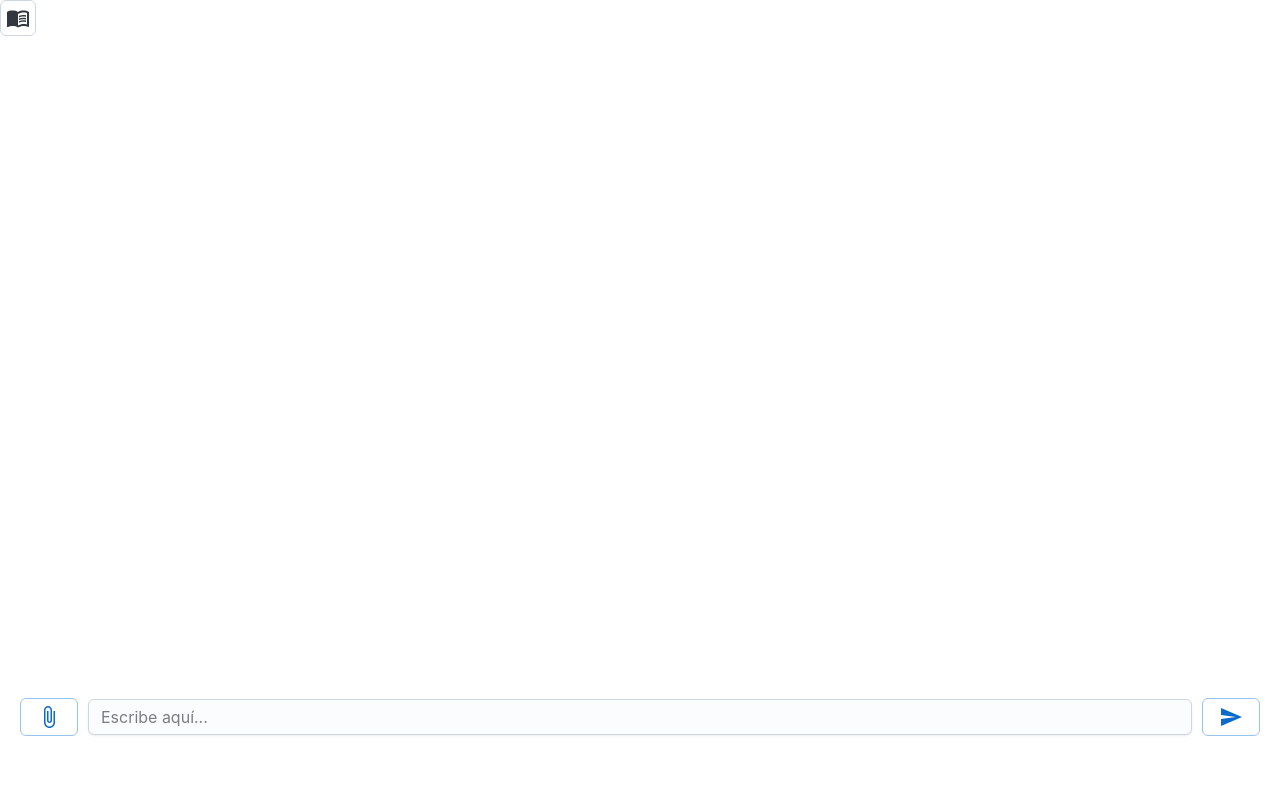
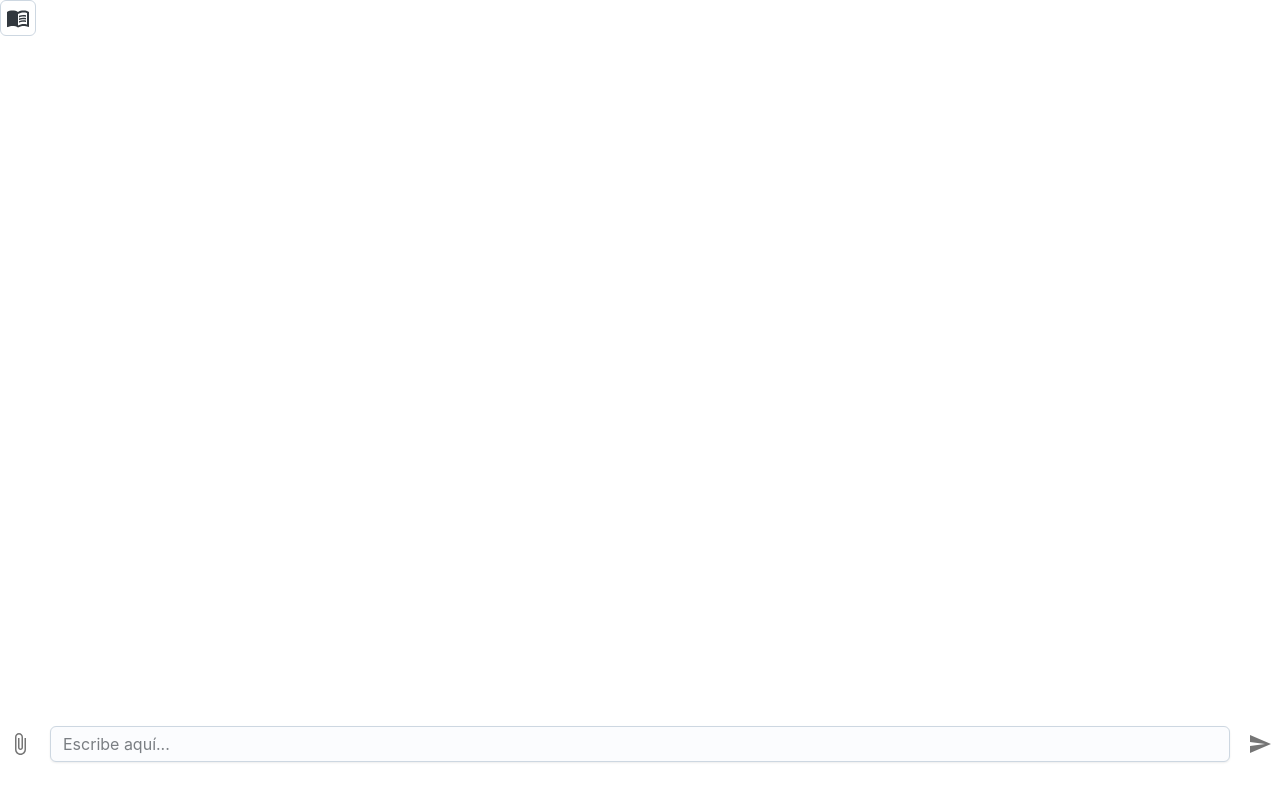
Before and after one commit to TakeshiSenpai/RealmEssay, a React (Create React App) app in the folder king-frontend/: page / in a window 1280 px wide. Built offline with nearby package versions, Linux system fonts and the light colour scheme; sample sign-in values are in the browser's storage.

Commit message:
Ahora puede recibir archivos de .pdf y mejora en los botones, todavía falta el color

```diff
--- a/king-frontend/src/components/ComponenteDeChat.js
+++ b/king-frontend/src/components/ComponenteDeChat.js
@@ -4,6 +4,8 @@ import Textarea from '@mui/joy/Textarea'
 import {Box} from '@mui/joy'
 import { AttachFile, Send } from '@mui/icons-material'
 import { Navigate } from 'react-router-dom'
+import { styled } from '@mui/joy';
+import { IconButton } from '@mui/material'
 
 export const ComponenteDeChat = () => {
     const token = localStorage.getItem('token')
@@ -16,14 +18,24 @@ export const ComponenteDeChat = () => {
         console.log("Mensaje escrito:", mensaje) // Aquí podrías hacer algo con el mensaje, como enviarlo a una API
       }
 
-
+      const VisuallyHiddenInput = styled('input')`
+  clip: rect(0 0 0 0);
+  clip-path: inset(50%);
+  height: 1px;
+  overflow: hidden;
+  position: absolute;
+  bottom: 0;
+  left: 0;
+  white-space: nowrap;
+  width: 1px;
+`;
 
   return token ? (
     <Box
       sx={{
         display: 'flex',          // Usar flexbox
         flexDirection: 'column',  // Disposición en columna
-        minHeight: '90vh'       // Ocupa al menos toda la altura de la ventana
+        minHeight: '91vh'       // Ocupa al menos toda la altura de la ventana
       }}
     >
       <Box sx={{ flexGrow: 1 }} /> {/* Este Box vacío empuja el siguiente contenido hacia abajo */}
@@ -34,17 +46,20 @@ export const ComponenteDeChat = () => {
         alignItems: 'center',
         justifyContent: 'center',
         gap: '10px', // Espacio entre los elementos
-        padding: '20px'
+        padding: '0px'
       }}
     >
       {/* Botón a la izquierda */}
-      <Button
+      <IconButton
         variant="outlined"
-        color="primary"
+        component="label"
+        role={undefined}
+        tabIndex={-1}
         sx={{ mb:'auto' }} // Ajustar la altura del botón
       >
         <AttachFile/>
-      </Button>
+        <VisuallyHiddenInput type="file" accept=".pdf"/>
+      </IconButton>
 
       {/* Área de texto en el centro */}
       <Textarea
@@ -59,14 +74,13 @@ export const ComponenteDeChat = () => {
       />
 
       {/* Botón a la derecha */}
-      <Button
+      <IconButton
         variant="outlined"
-        color="primary"
         onClick={handleSubmit}
-        sx={{ mb:'auto' }}
+        sx={{ ml:'auto' }}
         >
         <Send/>
-      </Button>
+      </IconButton>
     </Box>
     </Box>
 
```
